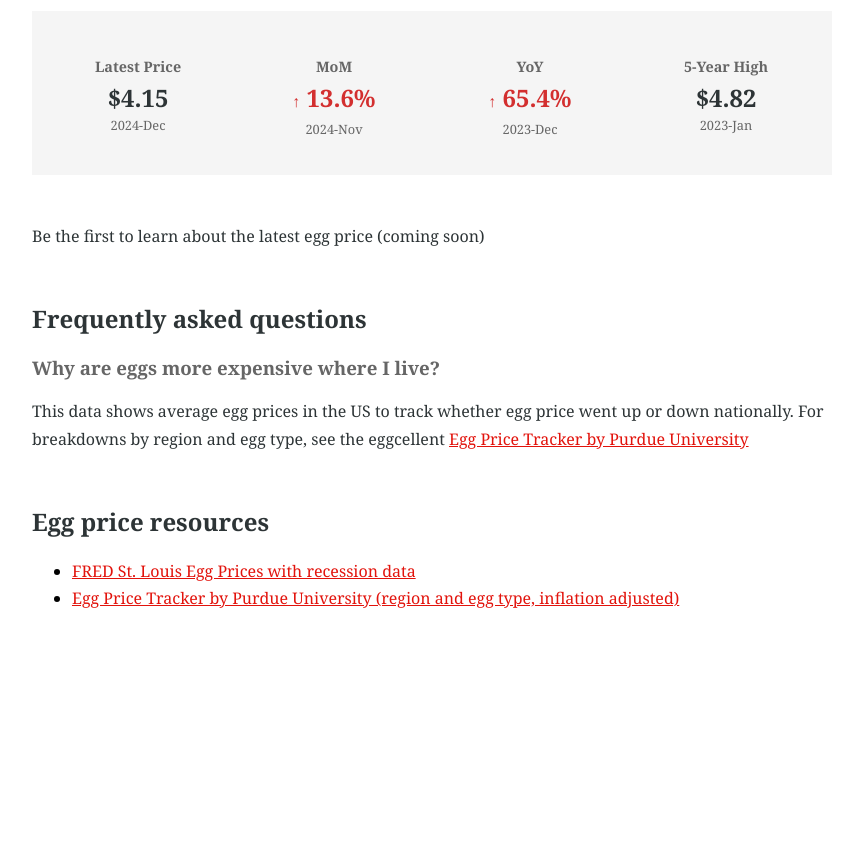
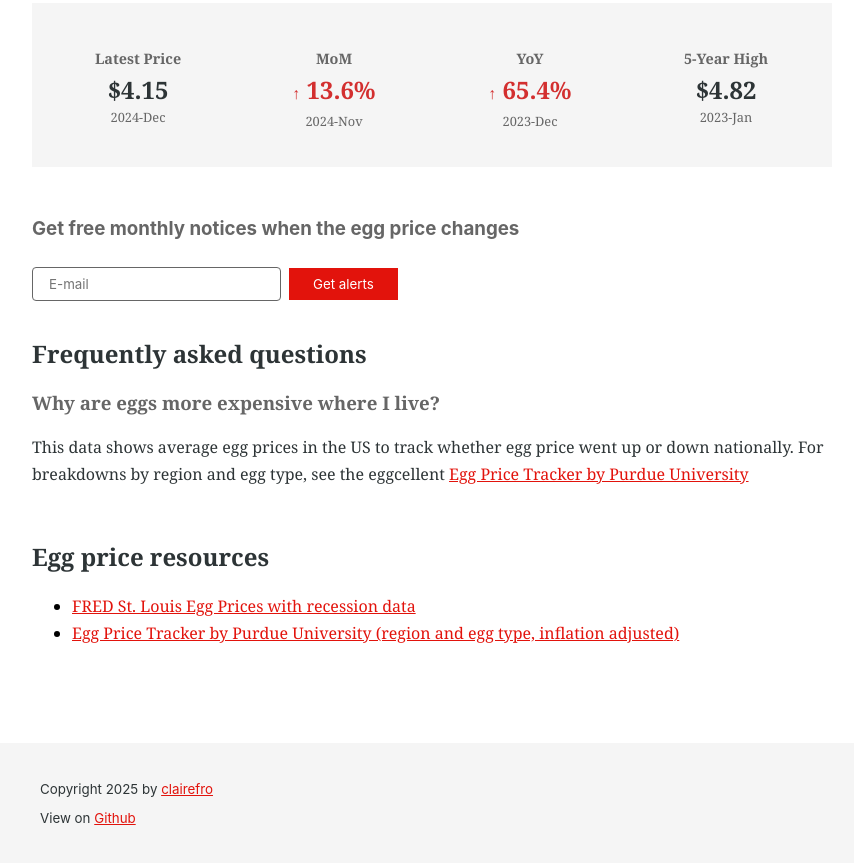
Before and after one commit to clairefro/the-eggconomist, a plain HTML site: page docs/index.html in a window 1280 px wide. Shown: the part 695-1558 px from the top of the page, without its empty margins (208-1062 px from the left). Before the commit the page ends 1347 px from the top, so only its background shows below. Drawn offline with nearby package versions, Linux system fonts and the light colour scheme; some packages are replaced by stand-ins of ours; a script that the page names is missing.

Commit message:
add email subscribe form

```diff
--- a/docs/index.html
+++ b/docs/index.html
@@ -93,8 +93,34 @@
             <p class="timestamp"><span id="high-date">--</span></p>
           </div>
         </section>
-        <section>
-          <p>Be the first to learn about the latest egg price (coming soon)</p>
+        <section id="subscribe-section">
+          <form
+            method="post"
+            action="http://159.203.127.150:9000/subscription/form"
+            class="listmonk-form"
+          >
+            <div>
+              <h3>Get free monthly notices when the egg price changes</h3>
+              <!-- CSP -->
+              <input type="hidden" name="nonce" />
+
+              <p>
+                <input
+                  type="email"
+                  name="email"
+                  required
+                  placeholder="E-mail"
+                />
+              </p>
+              <input
+                type="hidden"
+                name="l"
+                value="85a2d657-07b6-418e-bdc6-ec53b88a13da"
+              />
+
+              <input type="submit" value="Get alerts" />
+            </div>
+          </form>
         </section>
         <section>
           <h2>Frequently asked questions</h2>
@@ -132,6 +158,24 @@
         </section>
       </main>
     </div>
+    <footer>
+      <div class="page-container">
+        <p>
+          Copyright 2025 by
+          <a href="https://github.com/clairefro" rel="noopener noreferrer"
+            >clairefro</a
+          >
+        </p>
+        <p>
+          View on
+          <a
+            href="https://github.com/clairefro/the-eggconomist"
+            rel="noopener noreferrer"
+            >Github</a
+          >
+        </p>
+      </div>
+    </footer>
 
     <script src="script.js"></script>
   </body>
--- a/docs/script.js
+++ b/docs/script.js
@@ -237,6 +237,8 @@ class EggChartManager {
   }
 }
 
+// -------------------------------------------------
+
 const eggChartManager = new EggChartManager();
 eggChartManager.init();
 
--- a/docs/styles.css
+++ b/docs/styles.css
@@ -6,9 +6,10 @@
   --color-text: #2d3436;
 }
 
-body {
+body,
+html {
   font-family: Georgia, "Times New Roman", Times, serif;
-  padding: 1rem;
+  margin: 0;
   box-sizing: border-box;
 }
 
@@ -43,6 +44,7 @@ a:visited {
 .page-container {
   max-width: 800px;
   margin: 0 auto;
+  padding: 1rem;
 }
 
 #logo {
@@ -143,6 +145,65 @@ a:visited {
   padding: 1rem;
 }
 
+.listmonk-form {
+  margin: 0 auto;
+}
+
+.listmonk-form div {
+  display: flex;
+  flex-wrap: wrap;
+  gap: 0.5rem;
+  align-items: center;
+}
+
+.listmonk-form h3 {
+  width: 100%;
+  font-family: -apple-system, BlinkMacSystemFont, sans-serif;
+}
+
+.listmonk-form p {
+  margin: 0;
+}
+
+.listmonk-form input[type="email"] {
+  padding: 0.5rem 1rem;
+  border: 1px solid var(--color-muted);
+  border-radius: 4px;
+  font-family: -apple-system, BlinkMacSystemFont, sans-serif;
+}
+
+.listmonk-form input[type="submit"] {
+  padding: 0.5rem 1.5rem;
+  background: var(--color-primary);
+  color: white;
+  border: none;
+  cursor: pointer;
+  font-family: -apple-system, BlinkMacSystemFont, sans-serif;
+  transition: background 0.2s ease;
+}
+
+.listmonk-form input[type="submit"]:hover {
+  background: var(--color-primary-dark);
+}
+
+main {
+  margin-bottom: 5rem;
+}
+
+footer {
+  min-height: 100px;
+  width: 100%;
+  background: var(--color-bg-secondary);
+  padding: 0.5rem;
+  color: var(--color-muted);
+  font-size: smaller;
+  font-family: -apple-system, BlinkMacSystemFont, sans-serif;
+}
+
+footer p {
+  line-height: 1rem !important;
+}
+
 @media (max-width: 768px) {
   body {
     padding: 0.25rem;
```
